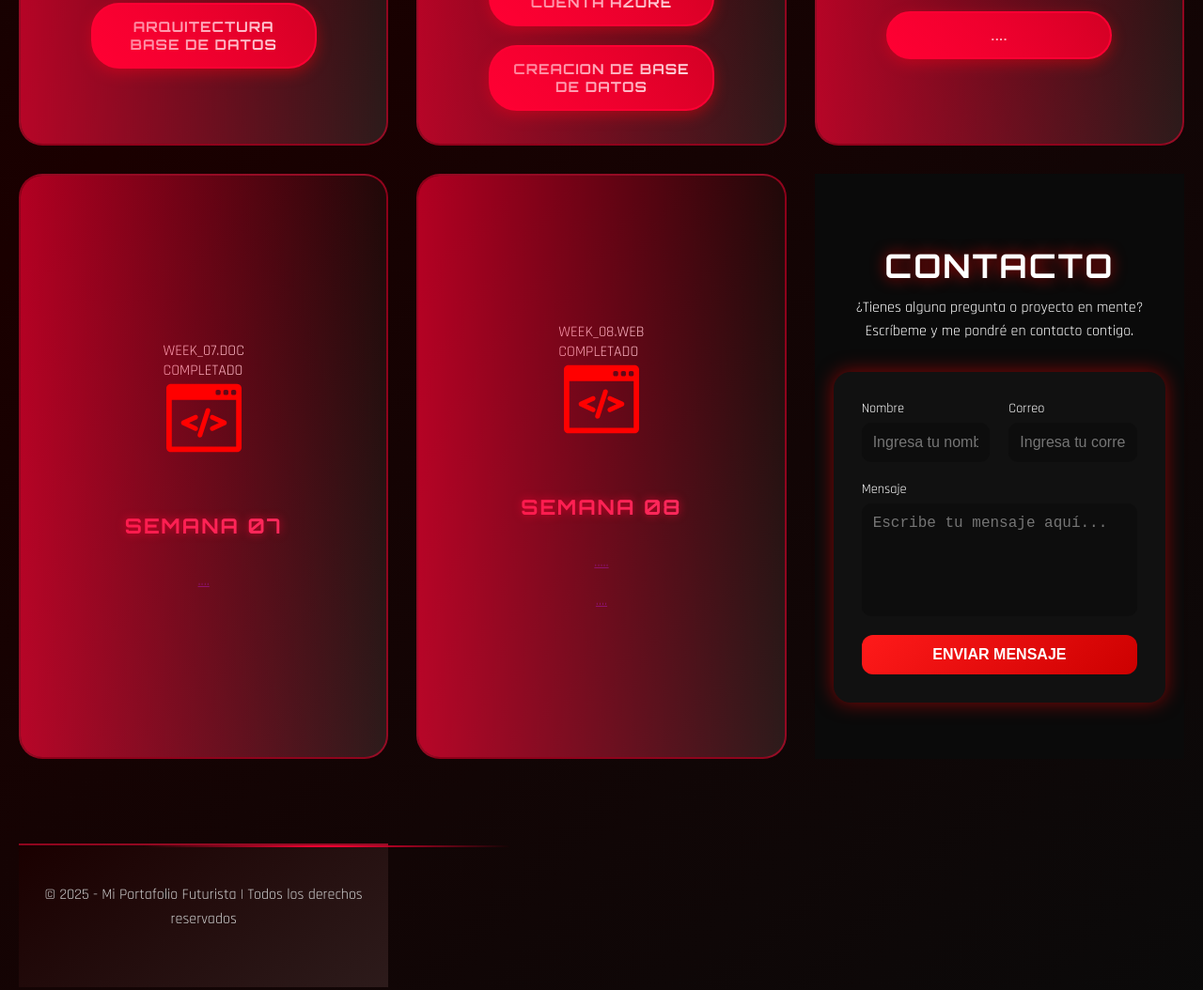
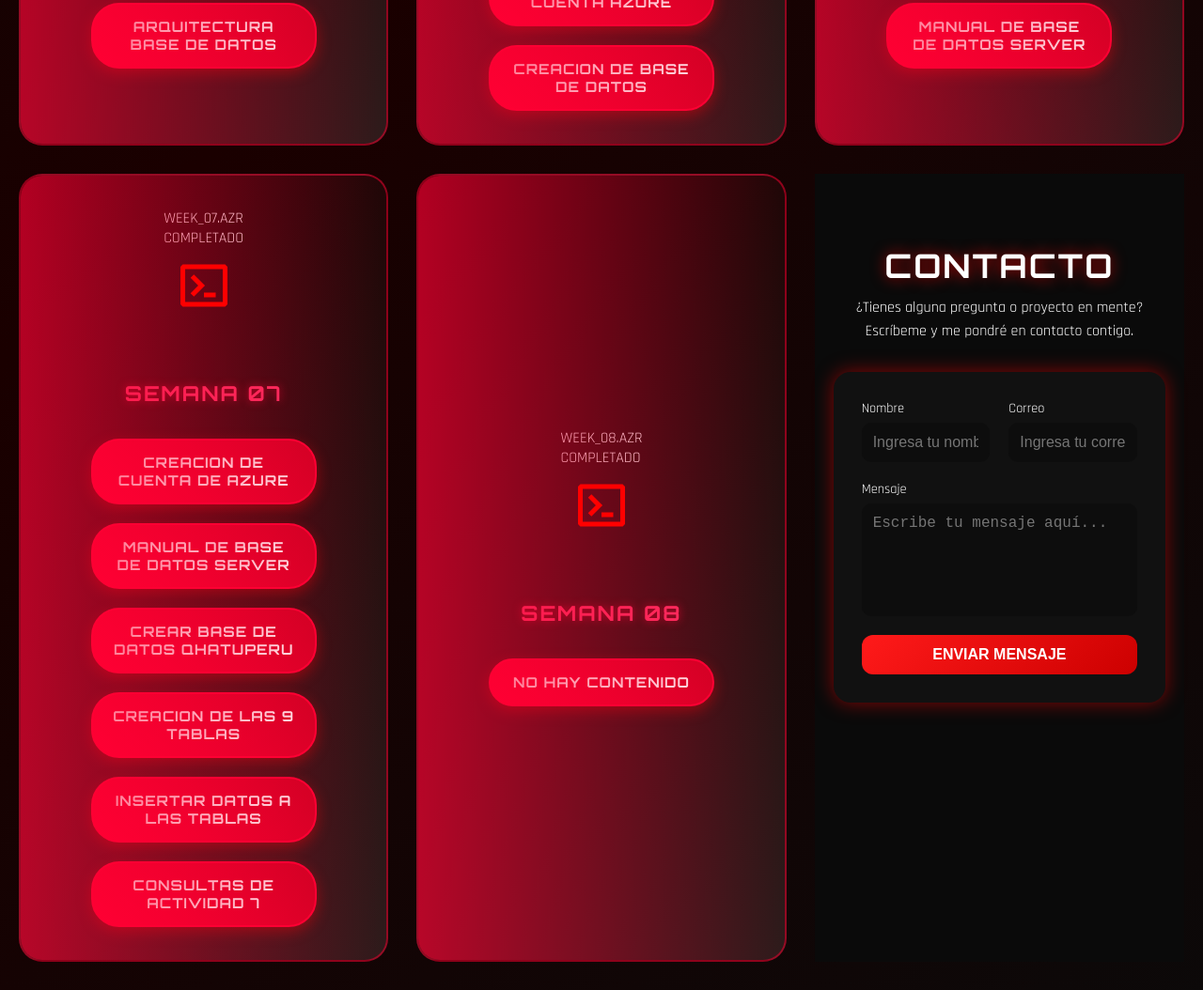
Before and after one commit to elvis272727/Repositorio2, a plain HTML site: page index.html in a window 1280 px wide. Shown: the part 1836-2890 px from the top of the page at 94% size. Drawn offline with Linux system fonts and the light colour scheme.

```diff
--- a/index.html
+++ b/index.html
@@ -270,46 +270,59 @@
                 </div>
                 <h2 class="cyber-card-title">Semana 06</h2>
                 <div class="button-group cyber-buttons">
-                    <a href="" class="custom-button cyber-btn primary" target="_blank" rel="noopener">....</a>
+                    <a href="https://www.canva.com/design/DAG2g1zaLAU/STTwNtFZpOhS5fYINEoy_A/view?utm_content=DAG2g1zaLAU&utm_campaign=designshare&utm_medium=link2&utm_source=uniquelinks&utlId=hdf44147371" class="custom-button cyber-btn primary" target="_blank" rel="noopener">Manual de Base de Datos Server</a>
                 </div>
             </div>
 
             <!-- SEMANA 07 -->
-            <div class="feature-box cyber-card" data-week="07">
+           <div class="feature-box cyber-card" data-week="06">
                 <div class="card-header">
-                    <span class="card-id">WEEK_07.DOC</span>
+                    <span class="card-id">WEEK_07.AZR</span>
                     <div class="card-status">
                         <span class="status-indicator active"></span>
                         <span class="status-text">COMPLETADO</span>
                     </div>
                 </div>
                 <div class="icon cyber-icon">
-                    <img src="Iconos/programming-5.svg" alt="Manual" class="icon-img">
+                    <img src="Iconos/programming-4.svg" alt="Azure" class="icon-img">
                     <div class="icon-glow"></div>
                 </div>
                 <h2 class="cyber-card-title">Semana 07</h2>
                 <div class="button-group cyber-buttons">
-                    <a href="" target="_blank" rel="noopener">....</a>
+                    <a href="https://www.canva.com/design/DAG14JaOJpE/FfMi4QAl_80t3Sld1UyMiw/view?utm_content=DAG14JaOJpE&utm_campaign=designshare&utm_medium=link2&utm_source=uniquelinks&utlId=h8ef6bf2ae0" class="custom-button cyber-btn primary" target="_blank" rel="noopener">Creacion de cuenta de Azure</a>
+                </div>
+                <div class="button-group cyber-buttons">
+                    <a href="https://www.canva.com/design/DAG2g1zaLAU/STTwNtFZpOhS5fYINEoy_A/view?utm_content=DAG2g1zaLAU&utm_campaign=designshare&utm_medium=link2&utm_source=uniquelinks&utlId=hdf44147371" class="custom-button cyber-btn primary" target="_blank" rel="noopener">Manual de Base de Datos Server</a>
+                </div>
+                <div class="button-group cyber-buttons">
+                    <a href="https://www.canva.com/design/DAG2iUWHc4k/ZzMlaeBYA02repsovZUZNA/view?utm_content=DAG2iUWHc4k&utm_campaign=designshare&utm_medium=link2&utm_source=uniquelinks&utlId=h2c4b9ea512" class="custom-button cyber-btn primary" target="_blank" rel="noopener">Crear base de datos QHATUPERU</a>
+                </div>
+                <div class="button-group cyber-buttons">
+                    <a href="https://www.canva.com/design/DAG2iWfoqek/KH-qf9B2QZ6TXs0aXhyIRw/view?utm_content=DAG2iWfoqek&utm_campaign=designshare&utm_medium=link2&utm_source=uniquelinks&utlId=h9bb4b65754" class="custom-button cyber-btn primary" target="_blank" rel="noopener">creacion de las 9 tablas</a>
+                </div>
+                <div class="button-group cyber-buttons">
+                    <a href="https://www.canva.com/design/DAG2icheCyU/f4lXl5bhYPeJ7qxYCSUREg/view?utm_content=DAG2icheCyU&utm_campaign=designshare&utm_medium=link2&utm_source=uniquelinks&utlId=h5af25e33b2" class="custom-button cyber-btn primary" target="_blank" rel="noopener">Insertar datos a las tablas</a>
+                </div>
+                <div class="button-group cyber-buttons">
+                    <a href="https://www.canva.com/design/DAG2iUtSqbE/5NxEyp167vdDOD4JEmgQ8w/view?utm_content=DAG2iUtSqbE&utm_campaign=designshare&utm_medium=link2&utm_source=uniquelinks&utlId=h97811c780c" class="custom-button cyber-btn primary" target="_blank" rel="noopener">Consultas de actividad 7</a>
                 </div>
             </div>
-
             <!-- SEMANA 08 -->
-            <div class="feature-box cyber-card" data-week="08">
+            <div class="feature-box cyber-card" data-week="06">
                 <div class="card-header">
-                    <span class="card-id">WEEK_08.WEB</span>
+                    <span class="card-id">WEEK_08.AZR</span>
                     <div class="card-status">
                         <span class="status-indicator active"></span>
                         <span class="status-text">COMPLETADO</span>
                     </div>
                 </div>
                 <div class="icon cyber-icon">
-                    <img src="Iconos/programming-5.svg" alt="Web desarrollo" class="icon-img">
+                    <img src="Iconos/programming-4.svg" alt="Azure" class="icon-img">
                     <div class="icon-glow"></div>
                 </div>
                 <h2 class="cyber-card-title">Semana 08</h2>
                 <div class="button-group cyber-buttons">
-                    <a href="" target="_blank" rel="noopener">.....</a>
-                    <a href="" target="_blank" rel="noopener">....</a>
+                    <a href="" class="custom-button cyber-btn primary" target="_blank" rel="noopener">NO HAY CONTENIDO</a>
                 </div>
             </div>
 
```
